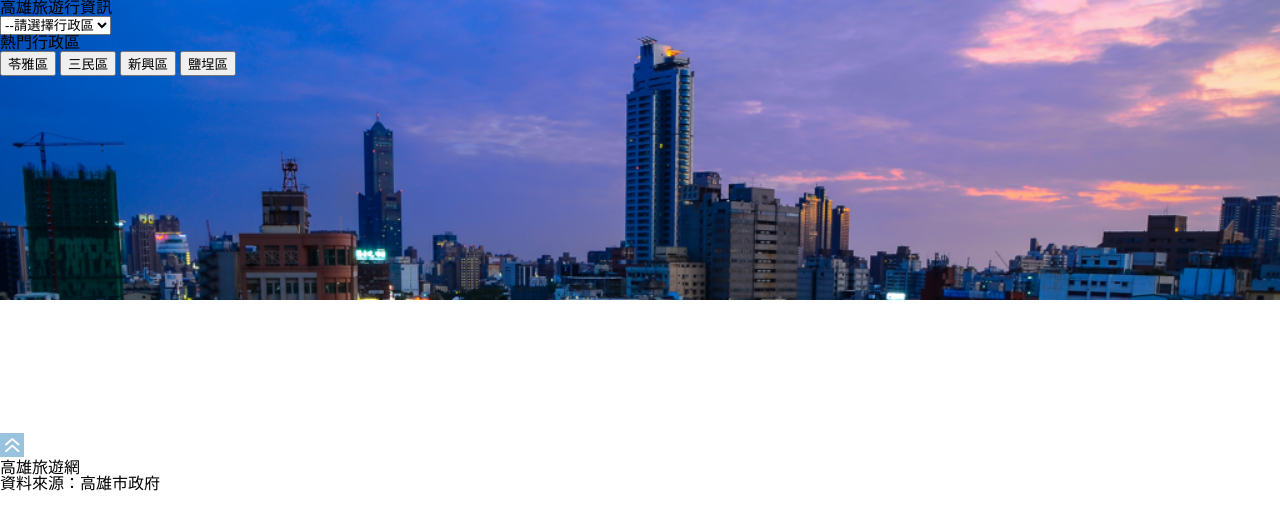
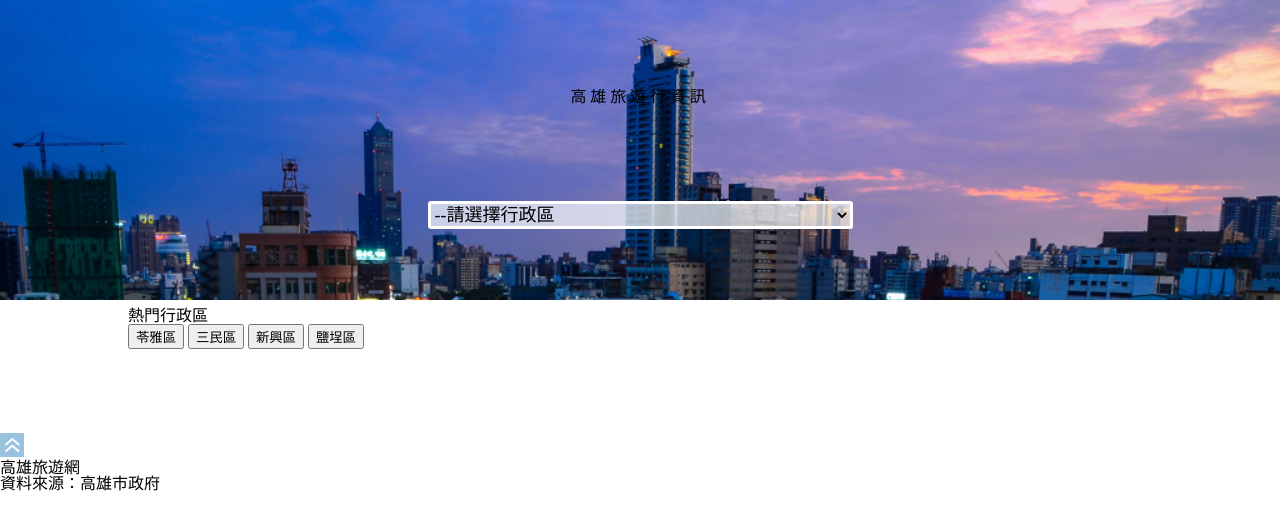
Before and after one commit to PeterPan0829/AJAX_JSON_Tour_Platform, a plain HTML site: page index.html in a window 1280 px wide. Drawn offline with Linux system fonts and the light colour scheme.

Commit message:
"新增_網頁樣式設定"

```diff
--- a/css/styles.css
+++ b/css/styles.css
@@ -149,3 +149,36 @@ header {
     height: 300px;
     margin-bottom: 133px;
 }
+
+.container {
+    position: relative;
+    width: 1024px;
+    top: 89px;
+    margin: 0 auto;
+    overflow: hidden;
+    clear: both;
+}
+
+h1 {
+    font-family: 微軟正黑體;
+    font-size: #ffffff;
+    letter-spacing: 3.89px;
+    text-align: center;
+}
+
+.select {
+    background: rgba(255, 255, 255, 0.70);
+    border: 3px solid #ffffff;
+    border-radius: 3px;
+    width: 425px;
+    align-content: center;
+    font-family: 微軟正黑體;
+    font-size: 18px;
+    color: #000000;
+    line-height: 21px;
+    display: block;
+    margin-top: 96px;
+    margin-bottom: 79px;
+    margin-right: auto;
+    margin-left: auto;
+}
```
